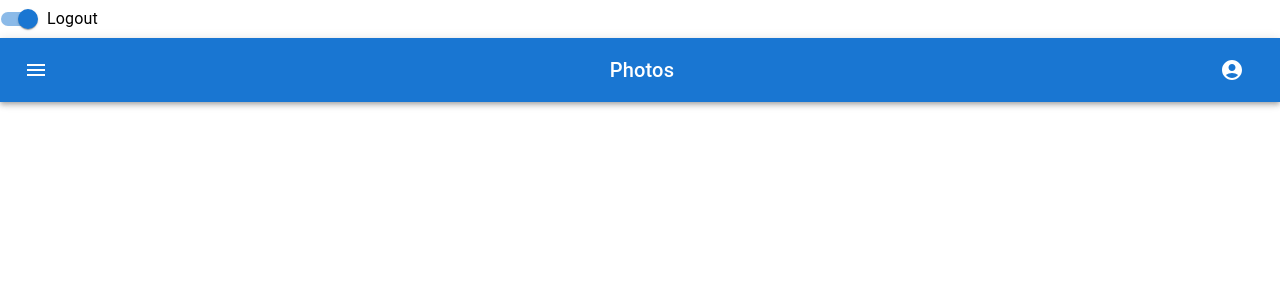
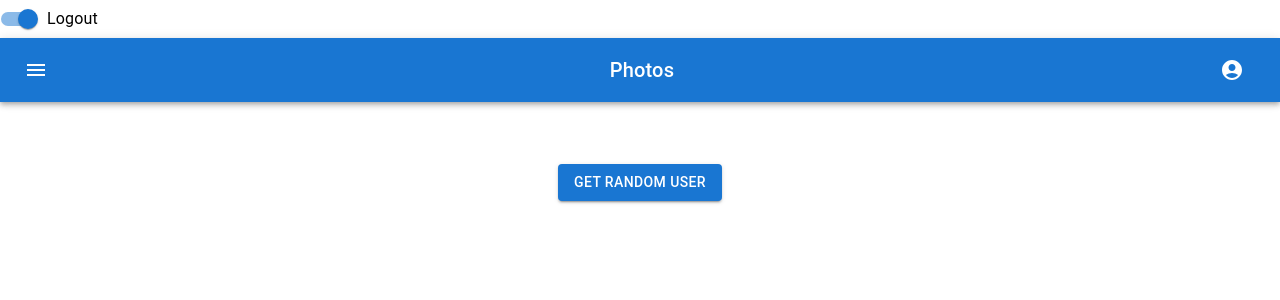
Before and after one commit to louiestokk/react-test, a React (Create React App) app: page / in a window 1280 px wide. Shown: the top 300 px of the page. Built offline with nearby package versions, Linux system fonts and the light colour scheme.

Commit message:
initial setup

```diff
--- a/package.json
+++ b/package.json
@@ -7,11 +7,13 @@
     "@emotion/styled": "^11.13.0",
     "@mui/icons-material": "^6.1.5",
     "@mui/material": "^6.1.5",
+    "@reduxjs/toolkit": "^2.3.0",
     "@testing-library/jest-dom": "^5.17.0",
     "@testing-library/react": "^13.4.0",
     "@testing-library/user-event": "^13.5.0",
     "react": "^18.3.1",
     "react-dom": "^18.3.1",
+    "react-redux": "^9.1.2",
     "react-scripts": "5.0.1",
     "web-vitals": "^2.1.4"
   },
@@ -41,7 +43,6 @@
   },
   "description": "This project was bootstrapped with [Create React App](https://github.com/facebook/create-react-app).",
   "main": "index.js",
-  "devDependencies": {},
   "author": "",
   "license": "ISC"
 }
--- a/src/App.css
+++ b/src/App.css
@@ -36,3 +36,8 @@
     transform: rotate(360deg);
   }
 }
+
+#user-img{
+  border-radius: 50%;
+  box-shadow: rgba(0, 0, 0, 0.1) 0px 4px 6px -1px, rgba(0, 0, 0, 0.06) 0px 2px 4px -1px;
+}
--- a/src/App.js
+++ b/src/App.js
@@ -1,9 +1,37 @@
+import React,{useState,useEffect} from 'react';
 import './App.css';
 import Header from './components/Header';
+import User from './components/User';
+import Spinner from './components/Spinner';
+import MainBtn from './components/MainBtn';
+import DialogComp from './components/DialogComp';
+import { useDispatch } from "react-redux";
+import { dispatchUserData } from './redux/user/userSlice';
+import { dispatchIsLoading } from './redux/loading/loadingSlice';
+
 function App() {
+const [error, setError] = useState(false)
+const dispatch = useDispatch();
+
+  const fetchRandomUser = async() =>{
+    dispatch(dispatchIsLoading(true))
+    try {
+      const resp = await fetch('https://randomuser.me/api')
+      const {results} = await resp.json()
+   dispatch(dispatchUserData(results))
+   dispatch(dispatchIsLoading(false))
+    } catch (error) {
+      dispatch(dispatchIsLoading(false))
+      setError(true)
+    }
+  }
+
   return (
     <div className="App">
    <Header />
+<User/>
+<MainBtn fetchRandomUser={fetchRandomUser}/>
+    {error && <DialogComp msg={'Error fetching user'} text={'Try to update the url or try again'}/>}
     </div>
   );
 }
--- /dev/null
+++ b/src/components/DialogComp.js
@@ -0,0 +1,47 @@
+import * as React from 'react';
+import Button from '@mui/material/Button';
+import Dialog from '@mui/material/Dialog';
+import DialogActions from '@mui/material/DialogActions';
+import DialogContent from '@mui/material/DialogContent';
+import DialogContentText from '@mui/material/DialogContentText';
+import DialogTitle from '@mui/material/DialogTitle';
+import Slide from '@mui/material/Slide';
+
+const Transition = React.forwardRef(function Transition(props, ref) {
+  return <Slide direction="up" ref={ref} {...props} />;
+});
+
+export default function DialogComp({msg,text}) {
+  const [open, setOpen] = React.useState(true);
+
+  const handleClickOpen = () => {
+    setOpen(true);
+  };
+
+  const handleClose = () => {
+    setOpen(false);
+  };
+
+  return (
+    <React.Fragment>
+      <Dialog
+        open={open}
+        TransitionComponent={Transition}
+        keepMounted
+        onClose={handleClose}
+        aria-describedby="alert-dialog-slide-description"
+      >
+        <DialogTitle>{msg}</DialogTitle>
+        <DialogContent>
+          <DialogContentText id="alert-dialog-slide-description">
+           {text}
+          </DialogContentText>
+        </DialogContent>
+        <DialogActions>
+          <Button onClick={handleClose}>Close</Button>
+
+        </DialogActions>
+      </Dialog>
+    </React.Fragment>
+  );
+}
--- a/src/components/Header.js
+++ b/src/components/Header.js
@@ -3,11 +3,14 @@ import { AppBar,Box,Toolbar,Typography,IconButton,Switch,
 FormControlLabel,FormGroup,MenuItem,Menu } from '@mui/material'
 import MenuIcon from '@mui/icons-material/Menu';
 import AccountCircle from '@mui/icons-material/AccountCircle';
-
+import { useSelector } from 'react-redux';
+import { getUserData } from '../redux/user/userSlice';
 const Header = () => {
     const [auth, setAuth] = useState(true)
     const [anchorEl, setAnchorEl] = useState(null)
-
+    const {user} = useSelector(getUserData)
+    console.log(user?.length)
+    console.log(user)
     const handleChange = (event) => {
       setAuth(event.target.checked);
     };
@@ -58,7 +61,7 @@ const Header = () => {
                 onClick={handleMenu}
                 color="inherit"
               >
-                <AccountCircle />
+              {user?.length>0 ? <img style={{borderRadius:'50px',height:'35px',width:'35px'}} src={user?.[0].picture.thumbnail}/>:<AccountCircle />}
               </IconButton>
               <Menu
                 id="menu-appbar"
--- /dev/null
+++ b/src/components/MainBtn.js
@@ -0,0 +1,11 @@
+import React from 'react'
+import { Button } from '@mui/material'
+const MainBtn = ({fetchRandomUser}) => {
+  return (
+    <div style={{marginTop:'30px'}}>
+        <Button variant='contained' onClick={()=> fetchRandomUser()}>Get random user</Button>
+    </div>
+  )
+}
+
+export default MainBtn
--- /dev/null
+++ b/src/components/Spinner.js
@@ -0,0 +1,15 @@
+import React from 'react'
+import CircularProgress from '@mui/material/CircularProgress';
+import Box from '@mui/material/Box';
+
+const Spinner = () => {
+  return (
+    <div style={{width:'100%',display:'flex',justifyContent:'center',alignItems:'center'}}>
+    <Box sx={{ display: 'flex' }}>
+      <CircularProgress />
+    </Box>
+    </div>
+  )
+}
+
+export default Spinner
--- /dev/null
+++ b/src/components/User.js
@@ -0,0 +1,29 @@
+import { Box,Typography } from '@mui/material'
+import React from 'react'
+import { useSelector } from "react-redux";
+import { getUserData } from '../redux/user/userSlice';
+import Spinner from './Spinner';
+import { getLoadingState } from '../redux/loading/loadingSlice';
+const User = () => {
+  const {user} = useSelector(getUserData)
+  const {loading} = useSelector(getLoadingState)
+  return (
+    <div style={{padding:'1rem'}}>
+        {user?.map((el,i)=>(
+            <Box key={i}>
+            {loading? <Spinner />: <img id='user-img' src={el.picture.medium} alt={`randomUser/${el.name.first}-${el.name.last}`}/>}
+            <Typography>{el.name.title}.{el.name.first} {el.name.last}</Typography>
+            <Typography>{el.login.username}</Typography>
+            <Typography>{el.email}</Typography>
+            <Typography>{el.phone}</Typography>
+            <Typography>{el.cell}</Typography>
+            <Typography>Age: {el.dob.age}</Typography>
+            <Typography>{el.location.country}, {el.location.city}</Typography>
+            <Typography>Nat: {el.nat}</Typography>
+            </Box>
+        ))}
+    </div>
+  )
+}
+
+export default User
--- a/src/index.js
+++ b/src/index.js
@@ -3,12 +3,14 @@ import ReactDOM from 'react-dom/client';
 import './index.css';
 import App from './App';
 import reportWebVitals from './reportWebVitals';
+import {store} from './redux/store'
+import { Provider } from "react-redux";
 
 const root = ReactDOM.createRoot(document.getElementById('root'));
 root.render(
-  <React.StrictMode>
-    <App />
-  </React.StrictMode>
+  <Provider store={store}>
+  <App />
+</Provider>
 );
 
 // If you want to start measuring performance in your app, pass a function
--- /dev/null
+++ b/src/redux/loading/loadingSlice.js
@@ -0,0 +1,19 @@
+import { createSlice } from "@reduxjs/toolkit";
+
+const initialState = {
+    loading:false
+  };
+
+  const loadingSlice = createSlice({
+    name: "loading",
+    initialState,
+    reducers: {
+      dispatchIsLoading: (state, { payload }) => {
+        state.loading = payload;
+      }
+    }
+  });
+
+  export const { dispatchIsLoading } = loadingSlice.actions;
+  export const getLoadingState = (state) => state.loading;
+  export default loadingSlice.reducer;
--- /dev/null
+++ b/src/redux/store.js
@@ -0,0 +1,10 @@
+import { configureStore } from "@reduxjs/toolkit";
+import userReducer from './user/userSlice'
+import loadingReducer from './loading/loadingSlice'
+
+export const store = configureStore({
+    reducer: {
+     user:userReducer,
+     loading:loadingReducer
+    }
+  });
--- /dev/null
+++ b/src/redux/user/userSlice.js
@@ -0,0 +1,20 @@
+import { createSlice } from "@reduxjs/toolkit";
+
+const initialState = {
+    user:[]
+  };
+
+
+  const userSlice = createSlice({
+    name: "user",
+    initialState,
+    reducers: {
+      dispatchUserData: (state, { payload }) => {
+        state.user = payload;
+      }
+    }
+  });
+
+  export const { dispatchUserData } = userSlice.actions;
+  export const getUserData = (state) => state.user;
+  export default userSlice.reducer;
```
Also changed, not shown: 1 other file (tests, documents, lock files or other folders).
